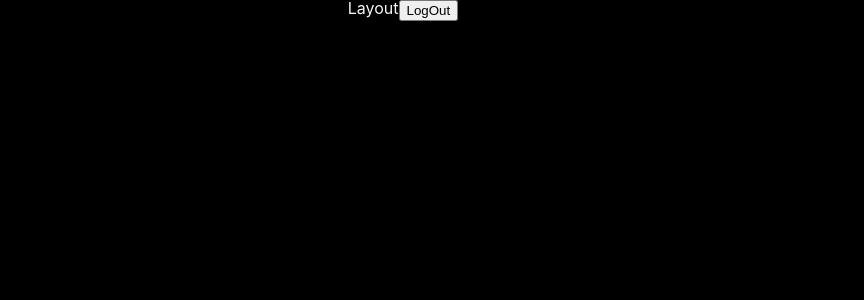
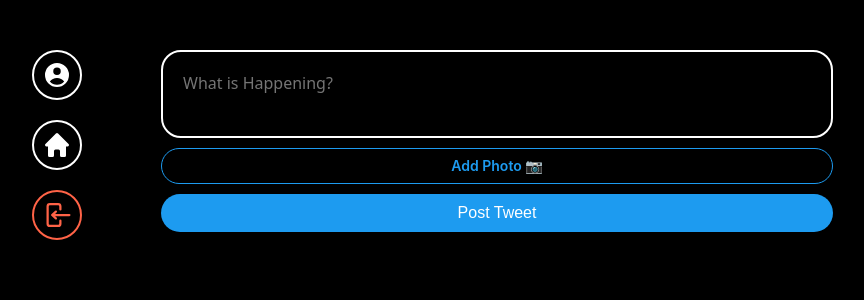
Before and after one commit to joeunbyula/react-twitter-clone-coding, a React (Vite) app: page / in a window 1280 px wide. Shown: the top 300 px of the page, without its empty margins (237-1101 px from the left). Built offline with nearby package versions, Linux system fonts and the light colour scheme; no server answers; sample sign-in values are in the browser's storage; the HTML template or start-up script is replaced by a standard one.

Commit message:
firebase, post tweet

```diff
--- a/src/components/layout.tsx
+++ b/src/components/layout.tsx
@@ -1,10 +1,82 @@
-import {Outlet} from "react-router-dom";
+import {Link, Outlet, useNavigate} from "react-router-dom";
+import styled from "styled-components";
+import {auth} from "../firebase.tsx";
 
+const Wrapper = styled.div`
+  display: grid;
+  gap: 20px;
+  grid-template-columns: 1fr 4fr;
+  height: 100%;
+  padding: 50px 0px;
+  width: 100%;
+  max-width: 860px;
+`;
+
+const Menu = styled.div`
+  display: flex;
+  flex-direction: column;
+  align-items: center;
+  gap: 20px;
+`;
+
+const MenuItem = styled.div`
+  cursor: pointer;
+  display: flex;
+  align-items: center;
+  justify-content: center;
+  border: 2px solid white;
+  height: 50px;
+  width: 50px;
+  border-radius: 50%;
+  svg {
+    width: 30px;
+    fill: white;
+  }
+  &.log-out {
+    border-color: tomato;
+    svg {
+      fill: tomato;
+    }
+  }
+`;
 export default function Layout() {
+
+    const navigate = useNavigate();
+    const onLogOut = async() => {
+
+        const ok = confirm("Are you sure you want to log out?");
+
+        if(ok) {
+            await auth.signOut();
+            navigate("/login");
+        }
+    }
+
     return (
-        <>
-            <h2>Layout</h2>
+        <Wrapper>
+            <Menu>
+                <Link to={"/profile"}>
+                    <MenuItem>
+                        <svg xmlns="http://www.w3.org/2000/svg" viewBox="0 0 20 20" fill="currentColor" className="w-5 h-5">
+                            <path fillRule="evenodd" d="M18 10a8 8 0 11-16 0 8 8 0 0116 0zm-5.5-2.5a2.5 2.5 0 11-5 0 2.5 2.5 0 015 0zM10 12a5.99 5.99 0 00-4.793 2.39A6.483 6.483 0 0010 16.5a6.483 6.483 0 004.793-2.11A5.99 5.99 0 0010 12z" clipRule="evenodd" />
+                        </svg>
+                    </MenuItem>
+                </Link>
+                <Link to={"/"}>
+                    <MenuItem>
+                        <svg xmlns="http://www.w3.org/2000/svg" viewBox="0 0 20 20" fill="currentColor" className="w-5 h-5">
+                            <path fillRule="evenodd" d="M9.293 2.293a1 1 0 011.414 0l7 7A1 1 0 0117 11h-1v6a1 1 0 01-1 1h-2a1 1 0 01-1-1v-3a1 1 0 00-1-1H9a1 1 0 00-1 1v3a1 1 0 01-1 1H5a1 1 0 01-1-1v-6H3a1 1 0 01-.707-1.707l7-7z" clipRule="evenodd" />
+                        </svg>
+                    </MenuItem>
+                </Link>
+                <MenuItem onClick={onLogOut} className="log-out">
+                    <svg xmlns="http://www.w3.org/2000/svg" viewBox="0 0 20 20" fill="currentColor" className="w-5 h-5">
+                        <path fillRule="evenodd" d="M3 4.25A2.25 2.25 0 015.25 2h5.5A2.25 2.25 0 0113 4.25v2a.75.75 0 01-1.5 0v-2a.75.75 0 00-.75-.75h-5.5a.75.75 0 00-.75.75v11.5c0 .414.336.75.75.75h5.5a.75.75 0 00.75-.75v-2a.75.75 0 011.5 0v2A2.25 2.25 0 0110.75 18h-5.5A2.25 2.25 0 013 15.75V4.25z" clipRule="evenodd" />
+                        <path fillRule="evenodd" d="M19 10a.75.75 0 00-.75-.75H8.704l1.048-.943a.75.75 0 10-1.004-1.114l-2.5 2.25a.75.75 0 000 1.114l2.5 2.25a.75.75 0 101.004-1.114l-1.048-.943h9.546A.75.75 0 0019 10z" clipRule="evenodd" />
+                    </svg>
+                </MenuItem>
+            </Menu>
             <Outlet/>
-        </>
+        </Wrapper>
     )
 }
--- /dev/null
+++ b/src/components/post-tweet-form.tsx
@@ -0,0 +1,110 @@
+import styled from "styled-components";
+import React, {useState} from "react";
+import {addDoc, collection, updateDoc } from "firebase/firestore";
+import {auth, db, storage} from "../firebase.tsx";
+import {UploadResult, getDownloadURL, ref, uploadBytes } from "firebase/storage";
+
+const Form = styled.form`
+  display: flex;
+  flex-direction: column;
+  gap: 10px;
+`;
+
+const TextArea = styled.textarea`
+  border: 2px solid white;
+  padding: 20px;
+  border-radius: 20px;
+  font-size: 16px;
+  color: white;
+  background-color: black;
+  width: 100%;
+  resize: none;
+  font-family: system-ui, -apple-system, BlinkMacSystemFont, "Segoe UI", Roboto,
+    Oxygen, Ubuntu, Cantarell, "Open Sans", "Helvetica Neue", sans-serif;
+  &::placeholder {
+    font-size: 16px;
+  }
+  &:focus {
+    outline: none;
+    border-color: #1d9bf0;
+  }
+`;
+
+const AttachFileButton = styled.label`
+  padding: 10px 0px;
+  color: #1d9bf0;
+  text-align: center;
+  border-radius: 20px;
+  border: 1px solid #1d9bf0;
+  font-size: 14px;
+  font-weight: 600;
+  cursor: pointer;
+`;
+
+const AttachFileInput = styled.input`
+  display: none;
+`;
+
+const SubmitBtn = styled.input`
+  background-color: #1d9bf0;
+  color: white;
+  border: none;
+  padding: 10px 0px;
+  border-radius: 20px;
+  font-size: 16px;
+  cursor: pointer;
+  &:hover,
+  &:active {
+    opacity: 0.9;
+  }
+`;
+
+
+export default function PostTweetForm() {
+    const [isLoading, setLoading] = useState(false);
+    const [tweet, setTweet] = useState("");
+    const [file, setFile] = useState<File|null>(null);
+    const onChange = (e:React.ChangeEvent<HTMLTextAreaElement>) => {
+        setTweet(e.target.value);
+    }
+
+    const onFileChange = (e:React.ChangeEvent<HTMLInputElement>) => {
+        const { files } = e.target;
+        if(files && files.length === 1) {
+            setFile(files[0]);
+        }
+    }
+    const onSubmit = async (e:React.FormEvent<HTMLFormElement>) => {
+        e.preventDefault();
+        const user = auth.currentUser;
+        if(!user || isLoading || tweet === "" || tweet.length > 180) return;
+
+        try{
+            setLoading(true);
+            const doc = await addDoc(collection(db,"tweets"), {
+                tweet,
+                createdAt:Date.now(),
+                usename: user.displayName || "Anonymous",
+                userId: user.uid
+            })
+            if(file) {
+                const locationRef = ref(storage, `tweets/${user.uid}-${user.displayName}/${doc.id}`);
+                const result = await uploadBytes(locationRef, file);
+                const url = await getDownloadURL(result.ref)
+                await updateDoc(doc, {
+                    phto: url
+                })
+            }
+        }catch (e) {
+            console.log(e.message)
+        } finally {
+            setLoading(false);
+        }
+    }
+    return <Form onSubmit={onSubmit}>
+        <TextArea value={tweet} placeholder={"What is Happening?"} onChange={onChange} required/>
+        <AttachFileButton htmlFor={"file"}>{file ? "Photo added ✅":"Add Photo 📷"}</AttachFileButton>
+        <AttachFileInput  type="file" id="file" accept="image/*" onChange={onFileChange}/>
+        <SubmitBtn type="submit" value={isLoading?"Posting....":"Post Tweet"}/>
+    </Form>
+}
--- a/src/firebase.tsx
+++ b/src/firebase.tsx
@@ -1,5 +1,7 @@
 import { initializeApp } from "firebase/app";
 import { getAuth } from "firebase/auth";
+import { getFirestore } from "firebase/firestore";
+import { getStorage } from "firebase/storage";
 // Your web app's Firebase configuration
 const firebaseConfig = {
     apiKey: "AIzaSyA6mRAHEhpjMVax49ZIzCq0VqGO-l5fCyQ",
@@ -12,6 +14,6 @@
 
 // Initialize Firebase
 const app = initializeApp(firebaseConfig);
-const auth = getAuth(app);
-
-export {auth}
+export const auth = getAuth(app);
+export const storage = getStorage(app);
+export const db = getFirestore(app);
--- a/src/routes/home.tsx
+++ b/src/routes/home.tsx
@@ -1,8 +1,13 @@
-import {auth} from "../firebase.tsx";
+import PostTweetForm from "../components/post-tweet-form.tsx";
+import styled from "styled-components";
 
+const Wrapper = styled.div`
+
+`;
 export default function Home() {
-    const logOut = () => {
-        auth.signOut();
-    }
-    return <h1><button onClick={logOut}>LogOut</button> </h1>
+    return (
+        <Wrapper>
+            <PostTweetForm/>
+        </Wrapper>
+    );
 }
```
